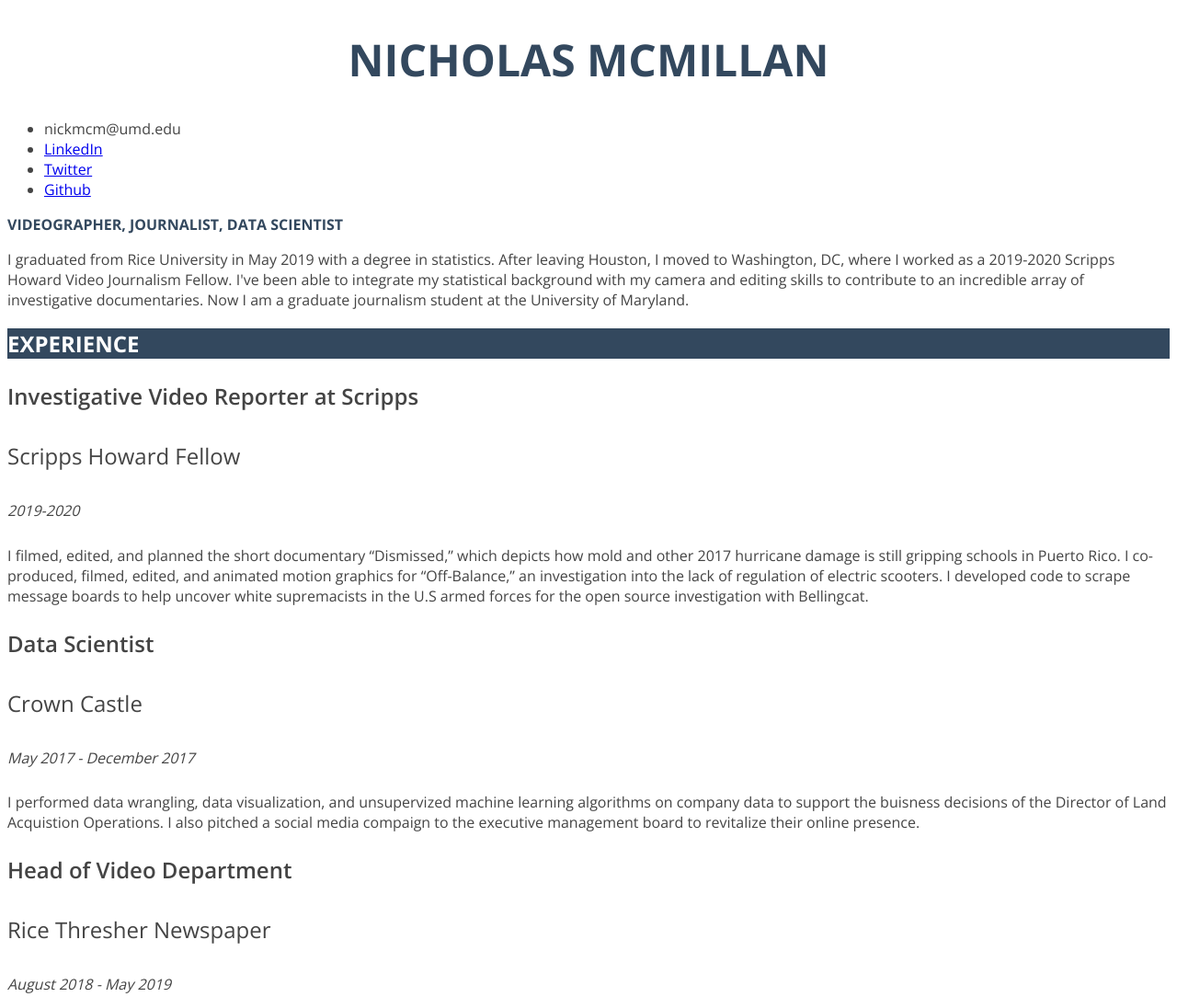
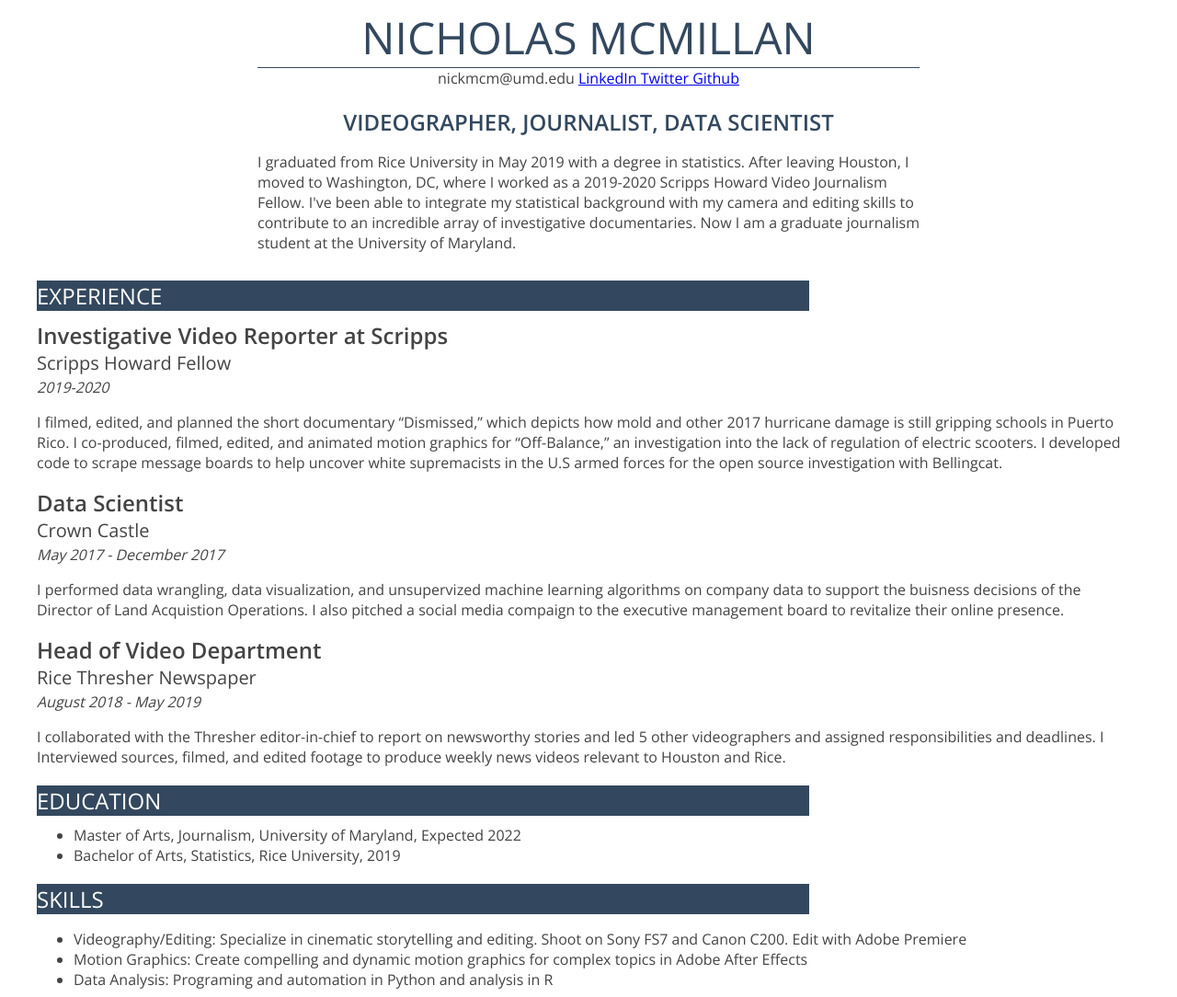
Before and after one commit to ndmvisuals/Nick-McMillan-Jour652, a plain HTML site: page resume/index.html in a window 1280 px wide. Shown: the top 1084 px of the page at 92% size. Drawn offline with nearby package versions, Linux system fonts and the light colour scheme.

Commit message:
index change

```diff
--- a/resume/index.html
+++ b/resume/index.html
@@ -7,38 +7,39 @@
   <link href="https://fonts.googleapis.com/css2?family=Open+Sans:wght@400;600;700&display=swap" rel="stylesheet">
 </head>
 
-<body
+<body>
 <!-- I built this myself -->
+<div id="container">
 
-  <h1>Nicholas McMillan</h1>
+  <div id = "name">Nicholas McMillan</div>
   <!--
   <img src="https://scontent-iad3-1.xx.fbcdn.net/v/t1.0-0/p640x640/71707604_2490467804367929_5449910188310003712_o.jpg?_nc_cat=102&_nc_sid=85a577&_nc_ohc=BSrQIEpvluAAX_Pmrek&_nc_ht=scontent-iad3-1.xx&tp=6&oh=c7d345cd5bb4d22dfdae8ac2280466e0&oe=5F8327EB" alt="Picture of Nicholas McMillan" width = "300">
 -->
-  <div id = "contact">
-    <ul>
+
+  <ul class = "menu">
     <li> nickmcm@umd.edu  </li>
     <li> <a href = "http://linkedin.com/in/nicholas-mcmillan-b5177012b" target="_blank"> LinkedIn </a></li>
     <li> <a href = "https://twitter.com/ndm_visuals" target="_blank"> Twitter </a></li>
     <li> <a href = "https://github.com/ndmvisuals" target="_blank"> Github </a></li>
   </ul>
-  </div>
 
-  <div id = "intro">
-    <p><strong>Videographer, Journalist, Data Scientist</strong></p>
-    <p>I graduated from Rice University in May 2019 with a degree in statistics.
+
+
+  <p><div id = "title">Videographer, Journalist, Data Scientist</div></p>
+  <p class = "top">I graduated from Rice University in May 2019 with a degree in statistics.
     After leaving Houston, I moved to Washington, DC, where I worked as
     a 2019-2020 Scripps Howard Video Journalism Fellow. I've been able to integrate
      my statistical background with my camera and editing skills to contribute to
       an incredible array of investigative documentaries. Now I am a graduate journalism student
       at the University of Maryland.
      </p>
-  </div>
-  <div id = "experience">
-    <h2>Experience</h2>
 
-    <h3>Investigative Video Reporter at Scripps </h3>
-    <h4>Scripps Howard Fellow </h4>
-    <h5>2019-2020 </h5>
+
+  <div class = "sectionheader">Experience</div>
+
+  <div class = "jobtitle">Investigative Video Reporter at Scripps </div>
+  <div class="organization">Scripps Howard Fellow </div>
+  <div class="date">2019-2020 </div>
   <p>I filmed, edited, and planned the short documentary
     “Dismissed,” which depicts how mold and other 2017
     hurricane damage is still gripping schools in Puerto Rico.
@@ -48,34 +49,34 @@
     boards to help uncover white supremacists in the U.S armed
     forces for the open source investigation with Bellingcat.</p>
 
-    <h3>Data Scientist</h3>
-    <h4>Crown Castle</h4>
-    <h5>May 2017 - December 2017</h5>
+  <div class = "jobtitle">Data Scientist</div>
+  <div class="organization">Crown Castle</div>
+  <div class="date">May 2017 - December 2017</div>
   <p>I performed data wrangling, data visualization, and unsupervized machine
      learning algorithms on company data to support the buisness decisions of
      the Director of Land Acquistion Operations. I also pitched a social media
      compaign to the executive management board to revitalize their online
      presence.</p>
 
-    <h3>Head of Video Department </h3>
-    <h4>Rice Thresher Newspaper </h4>
-    <h5>August 2018 - May 2019  </h5>
+  <div class = "jobtitle">Head of Video Department </div>
+  <div class="organization">Rice Thresher Newspaper </div>
+  <div class="date">August 2018 - May 2019  </div>
   <p>I collaborated with the Thresher editor-in-chief to report on newsworthy
      stories and led 5 other videographers and assigned responsibilities and
      deadlines. I Interviewed sources, filmed, and edited footage to produce
      weekly news videos relevant to Houston and Rice. </p>
-  </div>
 
-  <div id = "education">
-    <h2>Education</h2>
-    <ul>
+
+
+  <div class = "sectionheader">Education</div>
+  <ul id = "degrees">
     <li>Master of Arts, Journalism, University of Maryland, Expected 2022 </li>
     <li>Bachelor of Arts, Statistics, Rice University, 2019 </li>
   </ul>
-  </div>
 
-  <div id = "skills">
-    <h2>Skills</h2>
+
+
+  <div class = "sectionheader">Skills</div>
   <ul>
     <li>Videography/Editing: Specialize in cinematic storytelling and editing.
       Shoot on Sony FS7 and Canon C200. Edit with Adobe Premiere </li>
@@ -84,4 +85,5 @@
     <li>Data Analysis: Programing and automation in Python and analysis in R </li>
   </ul>
 </div>
+</body>
 </html>
--- a/resume/style.css
+++ b/resume/style.css
@@ -6,49 +6,109 @@ body{
   color: #444;
   font-weight: 400;
 }
+
+#container{
+  width:100%;
+  max-width: 1200px;
+  margin: 0 auto;
+  padding-bottom: 50px;
+}
 /*Banner Name at Top*/
-h1 {
+#name{
   font-size: 3em;
   text-transform: uppercase;
   text-align: center;
   color: #33485e;
+
+  border-bottom: 1px solid #33485e;
+  width: 60%;
+  min-width: 300px;
+  margin: 0 auto;
 }
 
 /*My  Title*/
-strong {
+#title{
   color:#33485e;
   text-transform: uppercase;
-  font-size: 1.5em:
+  font-size: 1.5em;
+  font-weight: 600;
+  text-align: center;
+  margin-top: 20px;
+  margin-bottom: 0px;
+  margin-right: 0px;
+  margin-left: 0px;
+
+
+
 }
 /*Secition Titles*/
-h2{
+.sectionheader{
   font-size: 1.5em;
+  background: #33485e;
+  color: #fff;
   text-transform: uppercase;
-  background-color: #33485e;
-  color: #fff;
+
+
+  font-weight: 400;
+  margin-top: 20px;
+  margin-bottom: 10px;
+  margin-right: 0;
+  margin-left: 0;
+  width: 70%;
+  min-width: 300px;
+
+
 
 }
 /*Job Titles*/
 
-h3{
+.jobtitle{
   font-size: 1.5em;
   font-weight: 600;
 
 }
 /*Job Organization*/
-h4{
-  font-size: 1.5em;
+.organization{
+  font-size: 1.25em;
   font-weight: 400;
 
 }
 /*Job Dates*/
-h5{
+.date{
   font-size: 1em;
   font-weight: 400;
   font-style: italic;
+  margin-top:2px;
+  margin-bottom: 0px;
+  margin-right: 0px;
+  margin-left: 0px;
+
 
 }
 /*Contact Info*/
-ul{
+.menu{
   font-size: 1em;
+  margin: 0px;
+  padding: 0px;
+  text-align: center;
+
   }
+
+.menu li{
+  display: inline;
+  list-style: none;
+}
+
+#degrees{
+    margin-top: 5px;
+    margin-bottom: 0px;
+    margin-right: 0px;
+    margin-left: 0px;
+  }
+
+.top{
+    width: 60%;
+    min-width: 300px;
+    margin: 0 auto;
+    margin-bottom: 30px;
+  }
```
Lines whose indentation alone changed are shown as unchanged.
